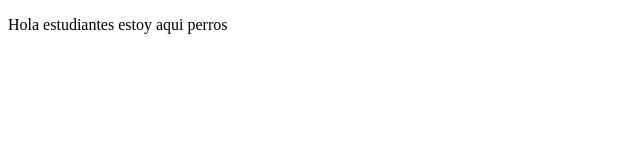
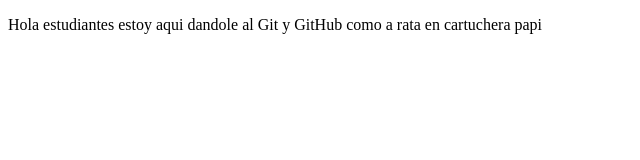
Before and after one commit to juanzzr/proyectoDemoCursoPreWork, a plain HTML site: page index.html in a window 1280 px wide. Shown: the whole page, without its empty margins (0-640 px from the left). Drawn offline with Linux system fonts and the light colour scheme.

Commit message:
cambios agregamos mas texto

```diff
--- a/index.html
+++ b/index.html
@@ -9,7 +9,7 @@
 </head>
 
 <body>
-    <p>Hola estudiantes estoy aqui perros</p>
+    <p>Hola estudiantes estoy aqui dandole al Git y GitHub como a rata en cartuchera papi</p>
 </body>
 
 </html>
```
